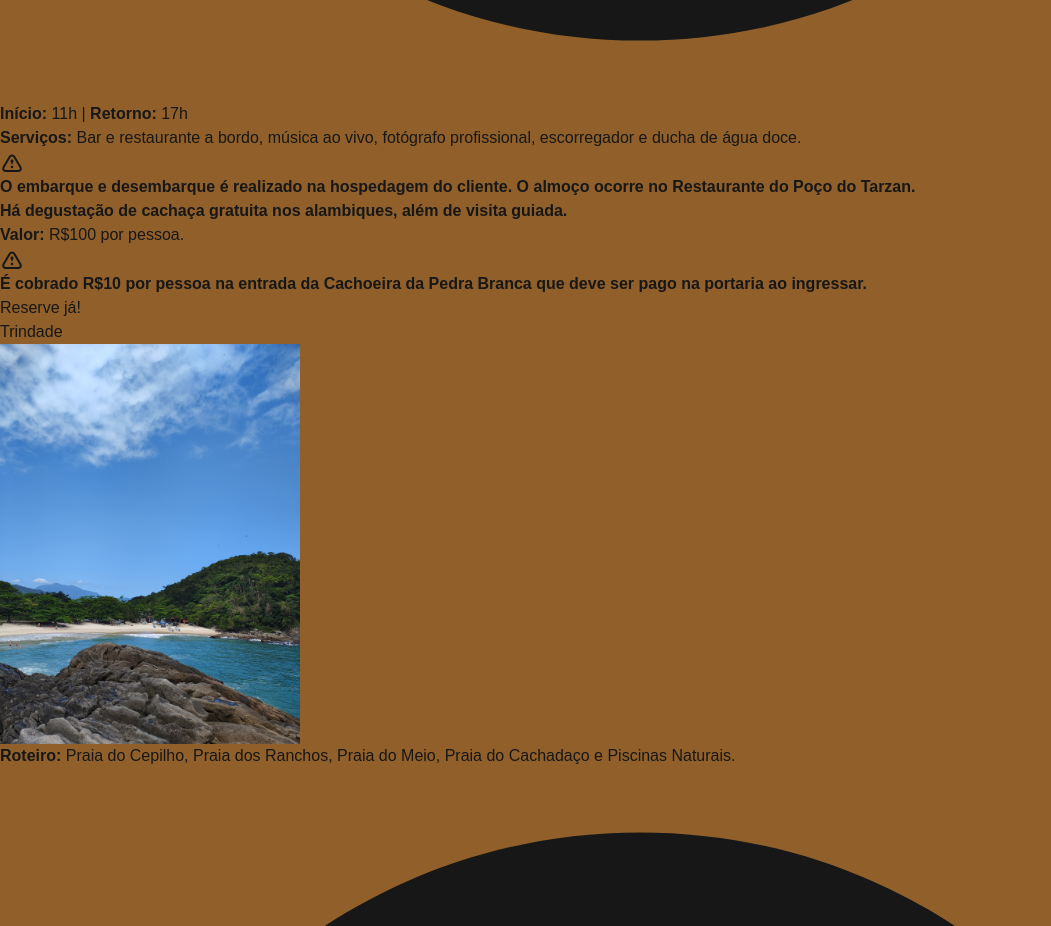
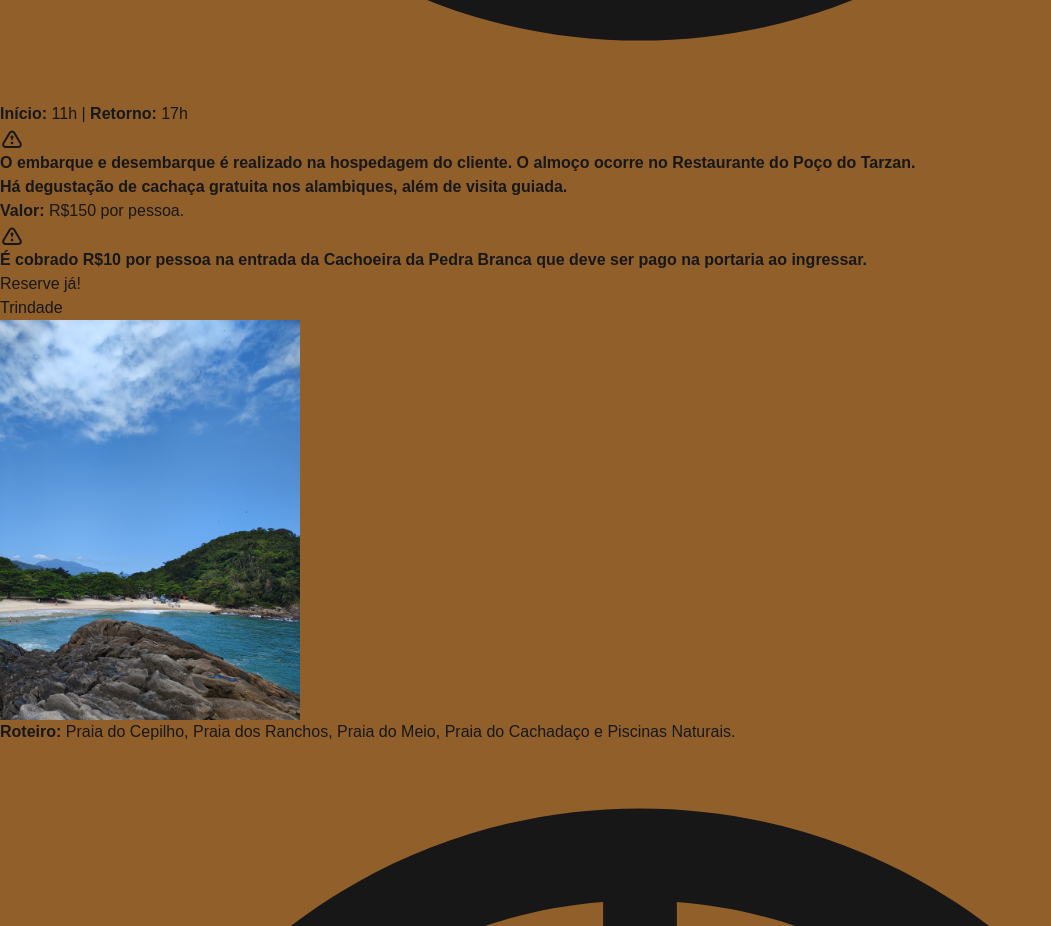
Before and after one commit to fabiosachetto/spa-roteiro-paraty, a Next.js app in the folder roteiro-paraty/: page /jeep in a window 1280 px wide. Shown: the part 4200-5126 px from the top of the page, without its empty margins (0-1051 px from the left). Built offline with nearby package versions, Linux system fonts and the light colour scheme.

Commit message:
alterando textos conforme solicitação do cliente

```diff
--- a/roteiro-paraty/src/app/escunas/page.tsx
+++ b/roteiro-paraty/src/app/escunas/page.tsx
@@ -37,7 +37,7 @@ export default function Escunas() {
           <strong className="float-left contents">Não é permitido embarcar com cooler e caixa de som!</strong>
         </p>
 
-        <p><strong>Valor:</strong> R$110 por pessoa.</p>
+        <p><strong>Valor:</strong> R$150 por pessoa.</p>
 
         <div className="mt-5">
           <Link href="https://wa.me/+5524998793280" target="_blank" className="transition delay-150 duration-300 ease-in-out uppercase font-bold py-2 px-6 rounded-lg cursor-pointer bg-blue-500 hover:bg-blue-800">
@@ -114,7 +114,7 @@ export default function Escunas() {
           <strong className="float-left contents">Não é permitido embarcar com cooler e caixa de som!</strong>
         </p>
 
-        <p><strong>Valor:</strong> R$110 por pessoa.</p>
+        <p><strong>Valor:</strong> R$150 por pessoa.</p>
 
         <div className="mt-5">
           <Link href="https://wa.me/+5524998793280" target="_blank" className="transition delay-150 duration-300 ease-in-out uppercase font-bold py-2 px-6 rounded-lg cursor-pointer bg-blue-500 hover:bg-blue-800">
--- a/roteiro-paraty/src/app/jeep/page.tsx
+++ b/roteiro-paraty/src/app/jeep/page.tsx
@@ -30,14 +30,14 @@ export default function Jeep() {
           <strong>Início:</strong> 11h | <strong>Retorno:</strong> 17h
         </p>
 
-        <p><strong>Serviços:</strong> Bar e restaurante a bordo, música ao vivo, fotógrafo profissional, escorregador e ducha de água doce.</p>
+        <div>
+          <p className="mb-6 inline-block">
+            <AlertIcon className="w-5 h-5 mr-2 float-left" />
+            <strong className="float-left contents">O embarque e desembarque é realizado na hospedagem do cliente. O almoço ocorre no Restaurante do Poço do Tarzan. <br />Há degustação de cachaça gratuita nos alambiques, além de visita guiada.</strong>
+          </p>
+        </div>
 
-        <p className="mb-6 inline-block">
-          <AlertIcon className="w-5 h-5 mr-2 float-left" />
-          <strong className="float-left contents">O embarque e desembarque é realizado na hospedagem do cliente. O almoço ocorre no Restaurante do Poço do Tarzan. <br />Há degustação de cachaça gratuita nos alambiques, além de visita guiada.</strong>
-        </p>
-
-        <p><strong>Valor:</strong> R$100 por pessoa.</p>
+        <p><strong>Valor:</strong> R$150 por pessoa.</p>
 
         <p className="mb-6 inline-block">
           <AlertIcon className="w-5 h-5 mr-2 float-left" />
--- a/roteiro-paraty/src/components/Footer/Footer.tsx
+++ b/roteiro-paraty/src/components/Footer/Footer.tsx
@@ -25,7 +25,7 @@ export const Footer = () => {
             </Link>
           </li>
           <li className="mb-4 p-1 rounded hover:bg-blue-500 clear-both">
-            <Link href="mailto:seuroteiroemparaty@gmail.com" target="_blank" className="flex items-center">
+            <Link href="mailto:seuroteiroemparaty@gmail.com" target="_blank" className="inline-flex items-center">
               <EmailIcon className="mr-2 w-5 h-5" />
               E-Mail
             </Link>
```
